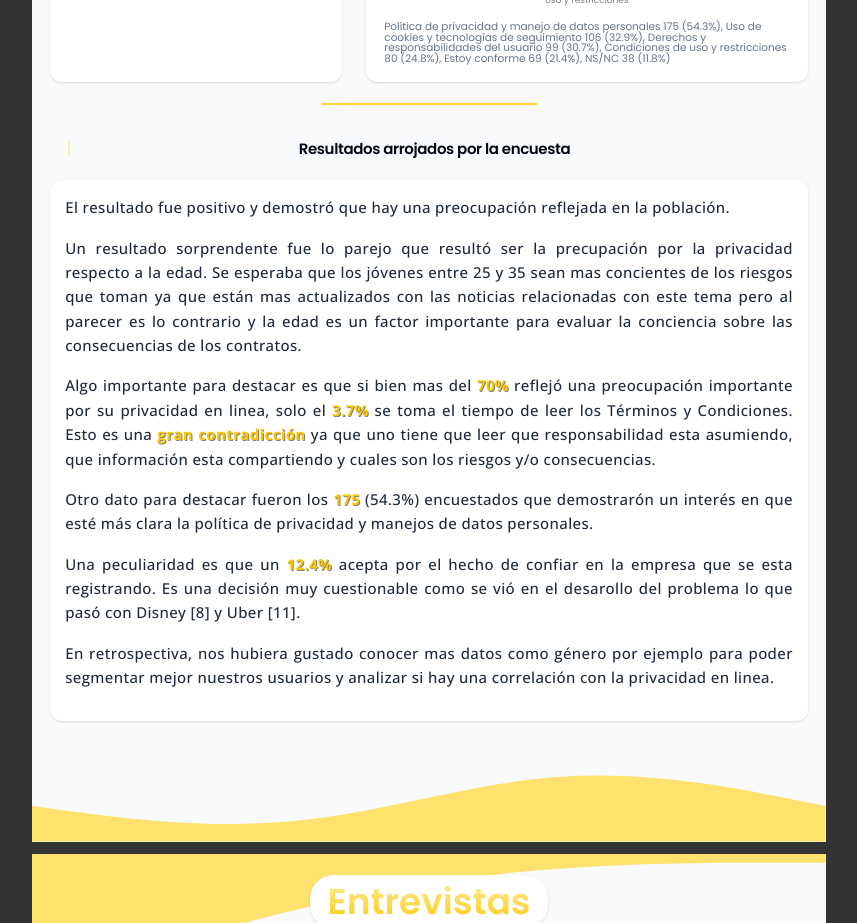
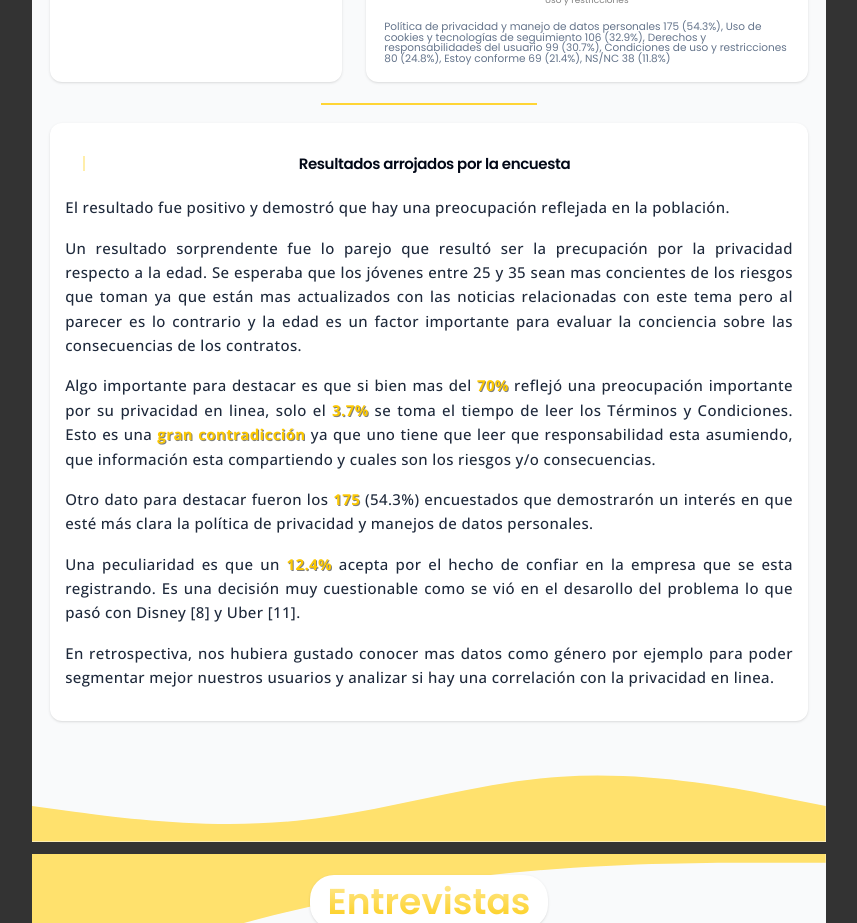
Before and after one commit to matiasalbarenque/seminario-web-pdf, a React (Vite) app: page / in a window 1280 px wide. Shown: the part 7100-8023 px from the top of the page, without its empty margins (211-1068 px from the left). Built offline with nearby package versions, Linux system fonts and the light colour scheme.

Commit message:
mini fixs

```diff
--- a/src/pages/page07Surveys.tsx
+++ b/src/pages/page07Surveys.tsx
@@ -147,6 +147,7 @@ export const Page07Surveys = () => {
       <div className="w-full flex justify-center mt-1">
         <div className="my-6 w-72 h-[2px] bg-primary-600" />
       </div>
+      <div className="mb-8 p-5 bg-white rounded-2xl shadow">
         <div className="w-full mb-4 text-center">
           <CardHeader className="pb-4">
             <h3 className="pl-3 border-l-2 border-primary-300 text-xl font-semibold leading-none tracking-tight">
@@ -154,14 +155,15 @@ export const Page07Surveys = () => {
             </h3>
           </CardHeader>
         </div>
-      <div className="mb-8 p-5 bg-white rounded-2xl shadow">
         <p className="pStandard">
           El resultado fue positivo y demostró que hay una preocupación reflejada en la población.
         </p>
         <p className="pStandard">
           Un resultado sorprendente fue lo parejo que resultó ser la precupación por la privacidad respecto a la edad.
-          Se esperaba que los jóvenes entre 25 y 35 sean mas concientes de los riesgos que toman ya que están mas actualizados con las
-          noticias relacionadas con este tema pero al parecer es lo contrario y la edad es un factor importante para evaluar la conciencia sobre las consecuencias de los contratos.
+          Se esperaba que los jóvenes entre 25 y 35 sean mas concientes de los riesgos que toman ya que están mas
+          actualizados con las
+          noticias relacionadas con este tema pero al parecer es lo contrario y la edad es un factor importante para
+          evaluar la conciencia sobre las consecuencias de los contratos.
         </p>
         <p className="pStandard">
           Algo importante para destacar es que si bien mas del <b>70%</b> reflejó una preocupación importante por su
@@ -176,7 +178,8 @@ export const Page07Surveys = () => {
           manejos de datos personales.</p>
         <p className="pStandard">
           Una peculiaridad es que un <b>12.4%</b> acepta por el hecho de confiar en la empresa que se esta
-          registrando. Es una decisión muy cuestionable como se vió en el desarollo del problema lo que pasó con Disney [8] y Uber [11].
+          registrando. Es una decisión muy cuestionable como se vió en el desarollo del problema lo que pasó con Disney
+          [8] y Uber [11].
         </p>
         <p className="pStandard">
           En retrospectiva, nos hubiera gustado conocer mas datos como género por ejemplo para poder segmentar mejor
--- a/src/pages/page15Narrative.tsx
+++ b/src/pages/page15Narrative.tsx
@@ -26,7 +26,7 @@ export const Page15Narrative = () => {
       <p className="pStandard">
         Un resumen que sea suficientemente atractivo para el usuario es atacar una pequeña porción del problema, no se pueden resumir los
         términos y condiciones en una página o enseñarles a toda una población a cómo leerlos.
-        Si bien es una tarea dificil, el objetivo de la solución será ‘‘cambiar y transformar’’ esa <i>ignorancia</i>  en <i>preocupación</i> , la
+        Si bien es una tarea dificil, el objetivo de la solución será ‘‘cambiar y transformar’’ esa <i>ignorancia</i>  en <i>preocupación</i>, la
         <i> confianza</i> en <i>desconfianza</i> y atacar esa <i>desinformación</i>  con <i>concientización</i> .
       </p>
       <p className="pStandard">
```
Lines whose indentation alone changed are shown as unchanged.
